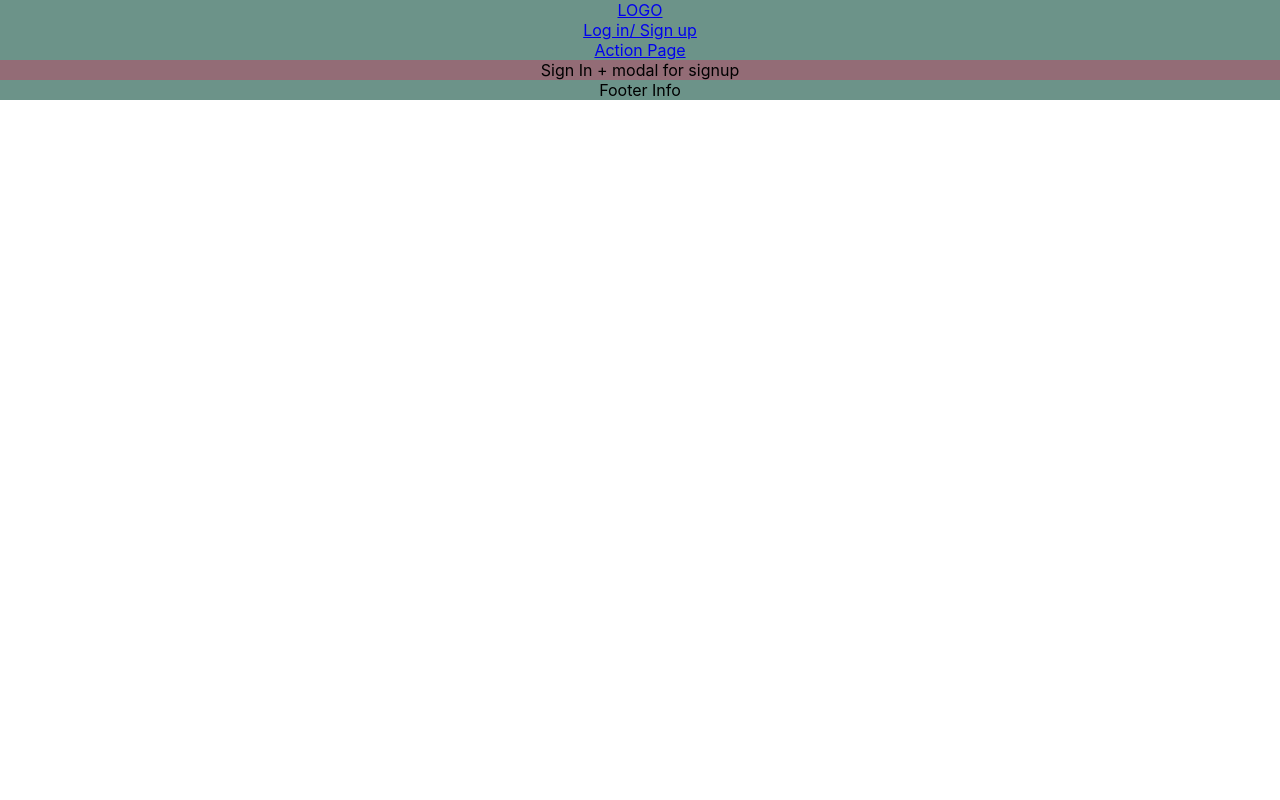
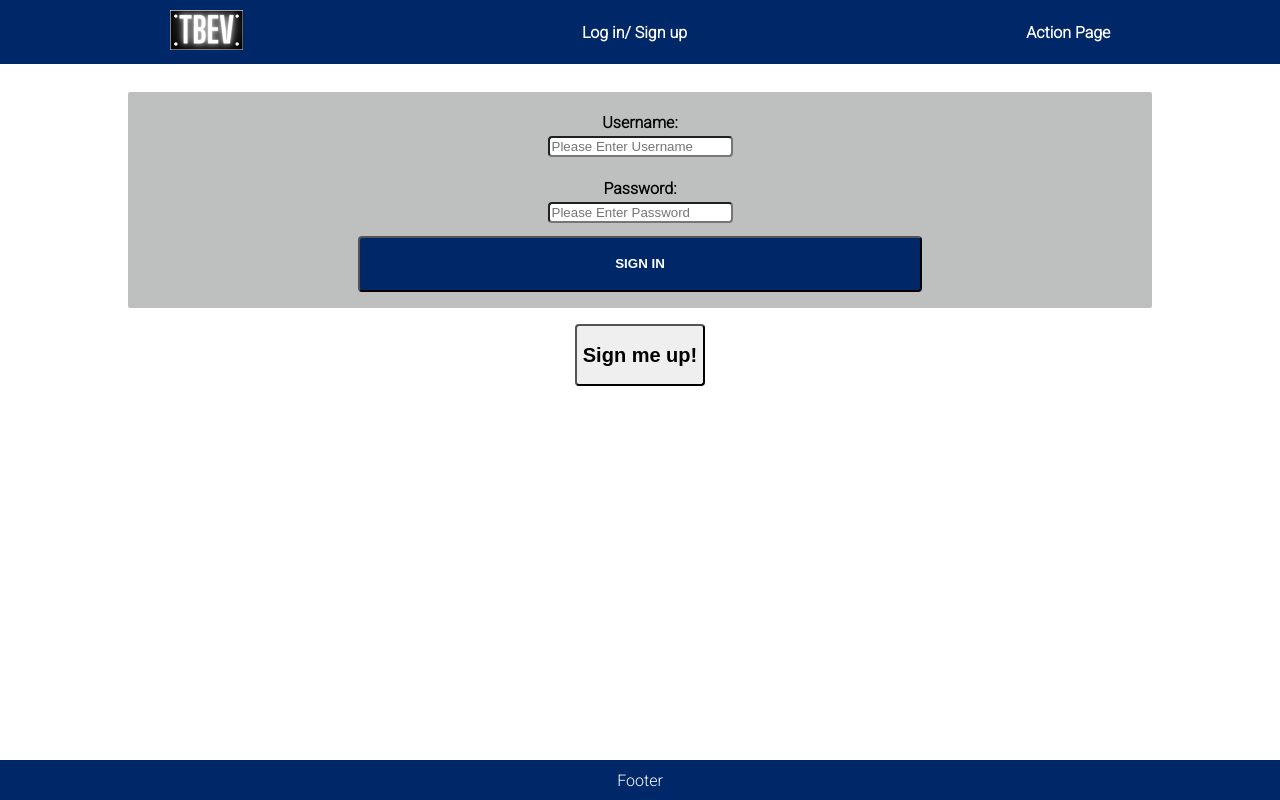
Before and after one commit to justinalequin/capostone-project, a React (Create React App) app: page /signinup in a window 1280 px wide. Built offline with nearby package versions, Linux system fonts and the light colour scheme.

Commit message:
Hero page 90% complete. Need users to finish

```diff
--- a/public/index.html
+++ b/public/index.html
@@ -24,6 +24,11 @@
       work correctly both with client-side routing and a non-root public URL.
       Learn how to configure a non-root public URL by running `npm run build`.
     -->
+
+    <!--Fonts-->
+    <link rel="preconnect" href="https://fonts.googleapis.com">
+<link rel="preconnect" href="https://fonts.gstatic.com" crossorigin>
+<link href="https://fonts.googleapis.com/css2?family=Roboto:wght@300&display=swap" rel="stylesheet">
     <title>React App</title>
   </head>
   <body>
--- a/src/App.css
+++ b/src/App.css
@@ -1,5 +1,6 @@
 .App {
   text-align: center;
+  font-family: "Roboto", sans-serif;
 }
 
 .App-logo {
--- a/src/components/layout/Footer.js
+++ b/src/components/layout/Footer.js
@@ -2,9 +2,18 @@ import React from "react";
 
 function Footer() {
   return (
-    <div>
-      <div style={{ backgroundColor: "rgba(108, 147, 137, 1)" }}>
-        <div>Footer Info</div>
+    <div style={{}}>
+      <div
+        style={{
+          backgroundColor: "rgba(0, 40, 104, 1)",
+          height: "5vh",
+          display: "flex",
+          justifyContent: "center",
+          alignItems: "center",
+          color: "white",
+        }}
+      >
+        <div>Footer</div>
       </div>
     </div>
   );
--- a/src/components/layout/Header.js
+++ b/src/components/layout/Header.js
@@ -1,20 +1,36 @@
 import React from "react";
 import { Link } from "react-router-dom";
+import logo from "../images/logo.png";
 
 function Header() {
   return (
     <div>
-      <div style={{ backgroundColor: "rgba(108, 147, 137, 1)" }}>
+      <div
+        style={{
+          backgroundColor: "rgba(0, 40, 104, 1)",
+          display: "flex",
+          justifyContent: "space-around",
+          alignItems: "center",
+          height: "8vh",
+        }}
+      >
         <Link to="/">
-          <div>LOGO</div>
+          <img src={logo} style={{ height: "5vh" }}></img>
         </Link>
 
-        <Link to="/signinup">
-          <div>Log in/ Sign up</div>
+        <Link to="/signinup" style={{ color: "white", textDecoration: "none" }}>
+          <div>
+            <h4>Log in/ Sign up</h4>
+          </div>
         </Link>
 
-        <Link to="/actionpage">
-          <div>Action Page</div>
+        <Link
+          to="/actionpage"
+          style={{ color: "white", textDecoration: "none" }}
+        >
+          <div>
+            <h4>Action Page</h4>
+          </div>
         </Link>
       </div>
     </div>
--- a/src/components/layout/Layout.js
+++ b/src/components/layout/Layout.js
@@ -7,15 +7,25 @@ const Layout = (props) => {
 
   return (
     <div>
-      <div>
+      <div
+        style={{
+          position: "fixed",
+          top: "0",
+          width: "100vw",
+        }}
+      >
         <Header />
       </div>
 
-      <div style={{ backgroundColor: "rgba(147, 108, 118, 1)" }}>
-        {children}
-      </div>
+      <div>{children}</div>
 
-      <div>
+      <div
+        style={{
+          width: "100vw",
+          position: "fixed",
+          bottom: "0",
+        }}
+      >
         <Footer />
       </div>
     </div>
--- /dev/null
+++ b/src/components/pages/Hero.css
@@ -0,0 +1,8 @@
+.mainTitle {
+  background-color: #666666;
+  -webkit-background-clip: text;
+  -moz-background-clip: text;
+  background-clip: text;
+  color: transparent;
+  text-shadow: rgba(255, 255, 255, 0.5) 0px 3px 3px;
+}
--- a/src/components/pages/Hero.js
+++ b/src/components/pages/Hero.js
@@ -1,15 +1,195 @@
 import React from "react";
+import "./Hero.css";
 import Layout from "../layout/Layout";
 
 function Hero() {
   return (
     <Layout>
-      <div>Hero Page</div>
-      <img
-        src="https://i.insider.com/611a2dc33dd01000199dcb20?width=1136&format=jpeg"
-        style={{ width: "100vw" }}
-      ></img>
-      <div>Lorem Ipsum here</div>
+      <div
+        style={{
+          backgroundImage:
+            "url(https://i.insider.com/611a2dc33dd01000199dcb20?width=1136&format=jpeg)",
+          height: "25vh",
+          backgroundSize: "100%",
+          backgroundRepeat: "no-repeat",
+          backgroundAttachment: "fixed",
+          position: "relative",
+          marginBottom: "22px",
+          marginTop: "88px",
+        }}
+      >
+        <div>
+          <h1
+            class="mainTitle"
+            style={{ color: "white", fontFamily: "sans-serif" }}
+          >
+            TBEV RENTALS
+          </h1>
+          <button
+            style={{
+              backgroundColor: "rgba(0, 40, 104, .5)",
+              position: "absolute",
+              bottom: "12px",
+              left: "12px",
+              borderRadius: "4px",
+              padding: "2px",
+              color: "white",
+            }}
+          >
+            <h2>SIGN UP NOW</h2>
+          </button>
+        </div>
+      </div>
+
+      <div
+        style={{
+          backgroundColor: "rgba(0, 40, 104, 1)",
+          color: "white",
+          paddingTop: "1px",
+          paddingBottom: "1px",
+          marginBottom: "22px",
+          borderRadius: "2px",
+          boxShadow:
+            "rgba(50, 50, 93, 0.25) 0px 2px 5px -1px, rgba(0, 0, 0, 0.3) 0px 1px 3px -1px",
+        }}
+      >
+        <h2>
+          Tampa Bay's premier Electric and Exotic vehicle rental platform.
+        </h2>
+      </div>
+
+      <div
+        style={{
+          backgroundColor: "rgba(126, 129, 128, .9)",
+          width: "80vw",
+          margin: "auto",
+          padding: "12px",
+          textAlign: "center",
+          borderRadius: "2px",
+          boxShadow:
+            "rgba(0, 0, 0, 0.25) 0px 54px 55px, rgba(0, 0, 0, 0.12) 0px -12px 30px, rgba(0, 0, 0, 0.12) 0px 4px 6px, rgba(0, 0, 0, 0.17) 0px 12px 13px, rgba(0, 0, 0, 0.09) 0px -3px 5px",
+        }}
+      >
+        <h3>How does it work?</h3>
+        <div
+          style={{
+            listStyleType: "none",
+            display: "flex",
+            flexDirection: "column",
+            listSyle: "inside",
+            border: "solid lightgray 1px",
+            borderRadius: "2px",
+            backgroundColor: "rgba(126, 129, 128, .5)",
+          }}
+        >
+          <p>1. Create an account</p>
+          <p>2. Select a vehicle</p>
+          <p>3. Check availability</p>
+          <p>4. Confirm your dates</p>
+          <p>5. Enjoy your EV experience!</p>
+        </div>
+      </div>
+
+      <div
+        style={{
+          display: "flex",
+          flexDirection: "column",
+          justifyContent: "center",
+          alignItems: "center",
+        }}
+      >
+        <div>
+          <h2
+            style={{
+              backgroundColor: "rgba(0, 40, 104, 1)",
+              color: "white",
+              width: "100vw",
+              marginTop: "22px",
+              borderRadius: "2px",
+              padding: "4px",
+              boxShadow:
+                "rgba(50, 50, 93, 0.25) 0px 2px 5px -1px, rgba(0, 0, 0, 0.3) 0px 1px 3px -1px",
+            }}
+          >
+            Testimonials
+          </h2>
+        </div>
+        <div style={{ marginBottom: "44px", width: "95vw" }}>
+          <div
+            style={{
+              listStyleType: "none",
+              display: "flex",
+              flexDirection: "column",
+              listSyle: "inside",
+              border: "solid white 1px",
+              backgroundColor: "rgba(126, 129, 128, .5)",
+              width: "66vw",
+              borderRadius: "8px",
+              marginBottom: "12px",
+              height: "12vh",
+              boxShadow:
+                "rgba(0, 0, 0, 0.25) 0px 54px 55px, rgba(0, 0, 0, 0.12) 0px -12px 30px, rgba(0, 0, 0, 0.12) 0px 4px 6px, rgba(0, 0, 0, 0.17) 0px 12px 13px, rgba(0, 0, 0, 0.09) 0px -3px 5px",
+            }}
+          >
+            <h4 style={{ marginBottom: "2px" }}>Justin A. -</h4>
+            <div style={{ backgroundColor: "rgba(250, 250, 250, .5)" }}>
+              <p>"I think it's great."</p>
+            </div>
+          </div>
+
+          <div
+            style={{
+              listStyleType: "none",
+              display: "flex",
+              flexDirection: "column",
+              listSyle: "inside",
+              border: "solid white 1px",
+              backgroundColor: "rgba(126, 129, 128, .5)",
+              width: "66vw",
+              borderRadius: "8px",
+              marginBottom: "12px",
+              height: "12vh",
+              marginLeft: "auto",
+              marginRight: "0",
+
+              boxShadow:
+                "rgba(0, 0, 0, 0.25) 0px 54px 55px, rgba(0, 0, 0, 0.12) 0px -12px 30px, rgba(0, 0, 0, 0.12) 0px 4px 6px, rgba(0, 0, 0, 0.17) 0px 12px 13px, rgba(0, 0, 0, 0.09) 0px -3px 5px",
+            }}
+          >
+            <h4 style={{ marginBottom: "2px" }}>Ashley M. -</h4>
+            <div style={{ backgroundColor: "rgba(250, 250, 250, .5)" }}>
+              <p>"Easiest renting experience ever!"</p>
+            </div>
+          </div>
+
+          <div
+            style={{
+              listStyleType: "none",
+              display: "flex",
+              flexDirection: "column",
+              listSyle: "inside",
+              border: "solid white 1px",
+              backgroundColor: "rgba(126, 129, 128, .5)",
+              width: "66vw",
+              borderRadius: "8px",
+              marginBottom: "4px",
+              height: "12vh",
+              boxShadow:
+                "rgba(0, 0, 0, 0.25) 0px 54px 55px, rgba(0, 0, 0, 0.12) 0px -12px 30px, rgba(0, 0, 0, 0.12) 0px 4px 6px, rgba(0, 0, 0, 0.17) 0px 12px 13px, rgba(0, 0, 0, 0.09) 0px -3px 5px",
+            }}
+          >
+            <h4 style={{ marginBottom: "2px" }}>Christian M. -</h4>
+            <div
+              style={{
+                backgroundColor: "rgba(250, 250, 250, .5)",
+                width: "auto",
+              }}
+            >
+              <p>"He paid me for this."</p>
+            </div>
+          </div>
+        </div>
+      </div>
     </Layout>
   );
 }
--- a/src/components/pages/SignInUp.js
+++ b/src/components/pages/SignInUp.js
@@ -4,7 +4,63 @@ import Layout from "../layout/Layout";
 function SignInUp() {
   return (
     <Layout>
-      <div>Sign In + modal for signup</div>
+      <div
+        style={{
+          display: "flex",
+          flexDirection: "column",
+          justifyContent: "center",
+          alignItems: "center",
+          marginTop: "88px",
+          marginBottom: "22px",
+          padding: "4px",
+          borderRadius: "4px",
+        }}
+      >
+        <div
+          style={{
+            backgroundColor: "rgba(126, 129, 128, .5)",
+            width: "80vw",
+            borderRadius: "2px",
+          }}
+        >
+          <div style={{}}>
+            <div style={{ margin: "5px" }}>
+              <h4 style={{ marginBottom: "4px" }}>Username: </h4>
+              <input
+                type="text"
+                placeholder="Please Enter Username"
+                style={{ borderRadius: "4px" }}
+              ></input>
+            </div>
+            <div style={{ margin: "5px" }}>
+              <h4 style={{ marginBottom: "4px" }}>Password: </h4>
+              <input
+                type="text"
+                placeholder="Please Enter Password"
+                style={{ borderRadius: "4px" }}
+              ></input>
+            </div>
+            <button
+              style={{
+                backgroundColor: "rgba(0, 40, 104, 1)",
+                borderRadius: "4px",
+                width: "44vw",
+                color: "white",
+                marginBottom: "16px",
+                marginTop: "8px",
+              }}
+            >
+              <h4>SIGN IN</h4>
+            </button>
+          </div>
+        </div>
+
+        <div style={{ marginTop: "16px" }}>
+          <button style={{ borderRadius: "4px" }}>
+            <h2>Sign me up!</h2>
+          </button>
+        </div>
+      </div>
     </Layout>
   );
 }
```
Also changed, not shown: src/components/images/logo.png (added).
